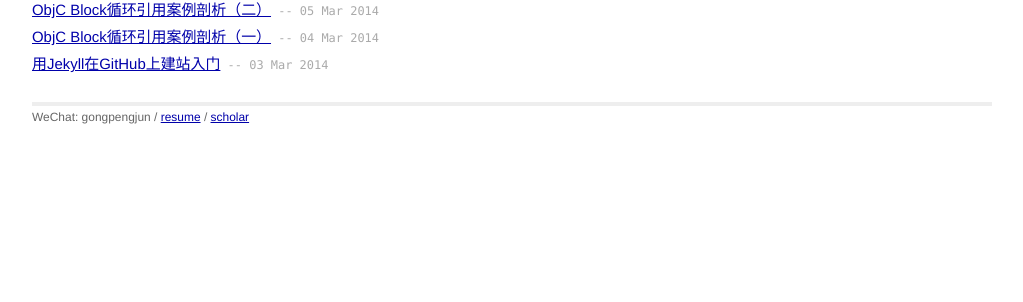
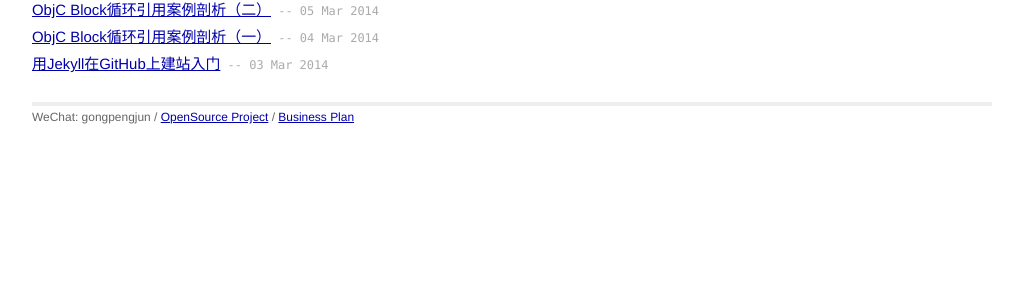
Before and after one commit to gongpengjun/gongpengjun.github.io, a Jekyll site: the page built from index.html, in a window 1280 px wide. Shown: the part 593-895 px from the top of the page, without its empty margins (128-1151 px from the left). Built offline with Jekyll 4.4.1, drawn with Linux system fonts in a browser that asks for light colours.

Commit message:
更新个人主页Footer

```diff
--- a/_layouts/default.html
+++ b/_layouts/default.html
@@ -24,7 +24,7 @@
           {{ content }}
 
           <div class="footer">
-            WeChat: gongpengjun / <a href="https://gongpengjun.com/resume.pdf">resume</a> / <a href="https://scholar.google.com/citations?user=VXnRqnwAAAAJ">scholar</a>
+            WeChat: gongpengjun / <a href="https://github.com/gongpengjun/BabyIM">OpenSource Project</a> / <a href="https://github.com/ElephantIM/RoadMap">Business Plan</a>
           </div>
         </div>
 
```
